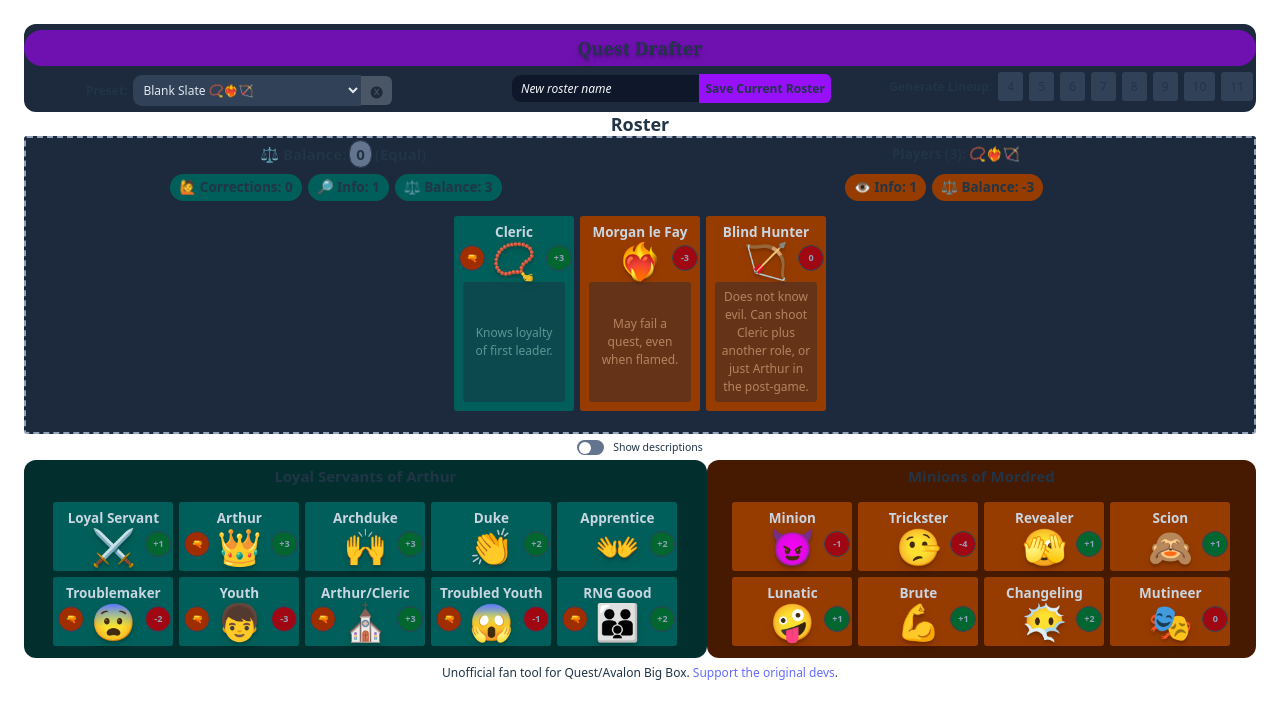
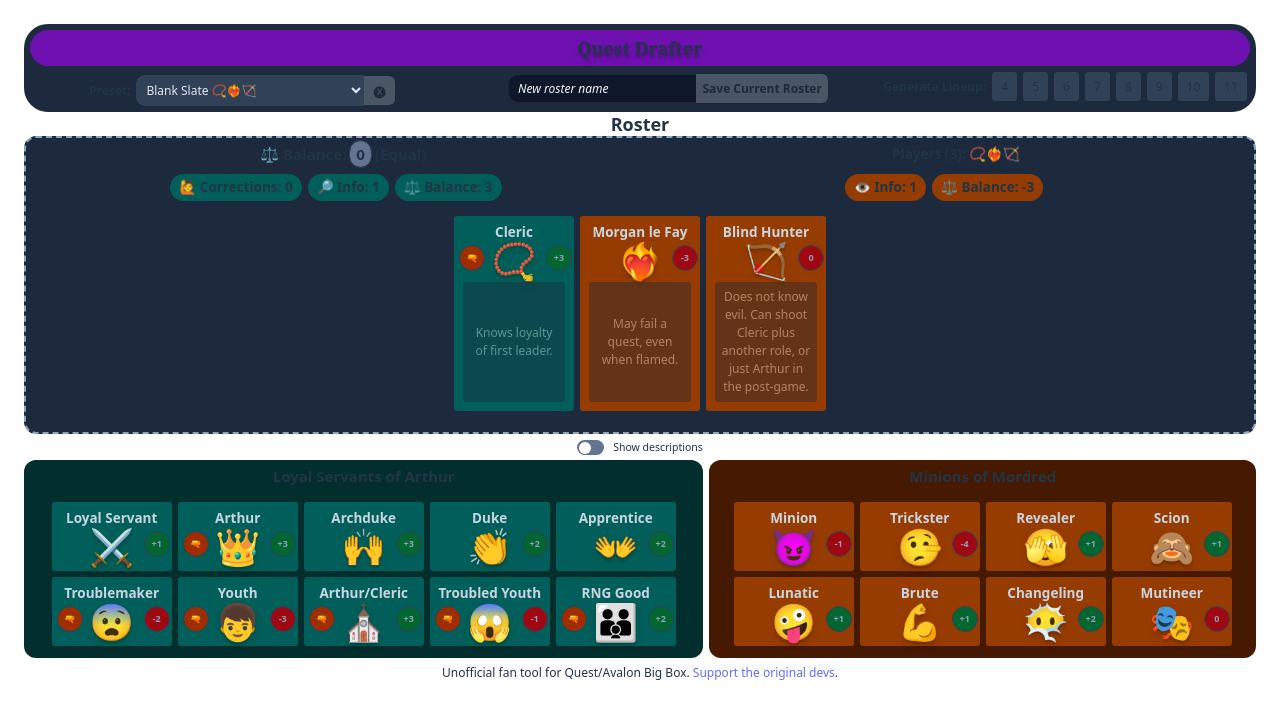
Before and after one commit to Talberon/quest-app, a React (Vite) app: page / in a window 1280 px wide. Shown: the top 718 px of the page. Built offline with nearby package versions, Linux system fonts and the light colour scheme.

Commit message:
Validate roster save input slightly

```diff
--- a/src/App.tsx
+++ b/src/App.tsx
@@ -31,7 +31,7 @@ function App() {
 
   return (
     <div className=''>
-      <div className="sticky top-1 z-10 bg-slate-800 rounded-2xl py-2 shadow-gray-900">
+      <div className="sticky top-1 z-10 bg-slate-800 rounded-4xl p-2 shadow-gray-900">
         <div className="z-10 mb-3 text-shadow-lg text-2xl font-bold font-serif bg-purple-800 p-2 rounded-full">
           Quest Drafter
         </div>
@@ -75,7 +75,7 @@ function App() {
           </span>
         </label>
 
-        <div className="flex z-5">
+        <div className="flex gap-2 z-5">
           {/* Loyal Servants Pool */}
           <div className="bg-teal-950 rounded-2xl p-2 select-none">
             <div className="text-xl font-bold mb-3">
--- a/src/components/roster-respository.tsx
+++ b/src/components/roster-respository.tsx
@@ -56,14 +56,15 @@ export function RosterRepository({
         <input
           value={customRosterName}
           onChange={(e) => setCustomRosterName(e.target.value)}
+          maxLength={20}
           type="text"
           id="new-roster-name"
           placeholder="New roster name"
           className="p-1.5 pl-3 rounded-l-xl placeholder:text-gray-100 placeholder:italic bg-slate-900 text-slate-200"
         />
         <span
-          onClick={saveRoster}
-          className="select-none font-semibold rounded-r-lg p-2 bg-purple-600 hover:bg-purple-500 active:bg-purple-800"
+          onClick={_ => customRosterName && saveRoster()}
+          className={`${!customRosterName ? 'disabled text-gray-800 bg-gray-600' : 'bg-purple-600 hover:bg-purple-500 active:bg-purple-800'} select-none font-semibold rounded-r-lg p-2 `}
         >
           Save Current Roster
         </span>
--- a/src/components/roster.tsx
+++ b/src/components/roster.tsx
@@ -52,7 +52,7 @@ export function Roster(props: RosterProps) {
   return (
     <div>
       <h2 className="text-2xl font-bold">Roster{rosterIsModified && '*'}</h2>
-      <div className="select-none rounded bg-slate-800 border-dashed border-slate-400 border-2 min-w-30 min-h-30 mb-2 p-2">
+      <div className="select-none rounded-2xl bg-slate-800 border-dashed border-slate-400 border-2 min-w-30 min-h-30 mb-2 p-2">
         <div className="flex flex-wrap gap-3 mb-3">
           <span className="grow text-xl font-bold">
             ⚖️ Balance:{' '}
```
